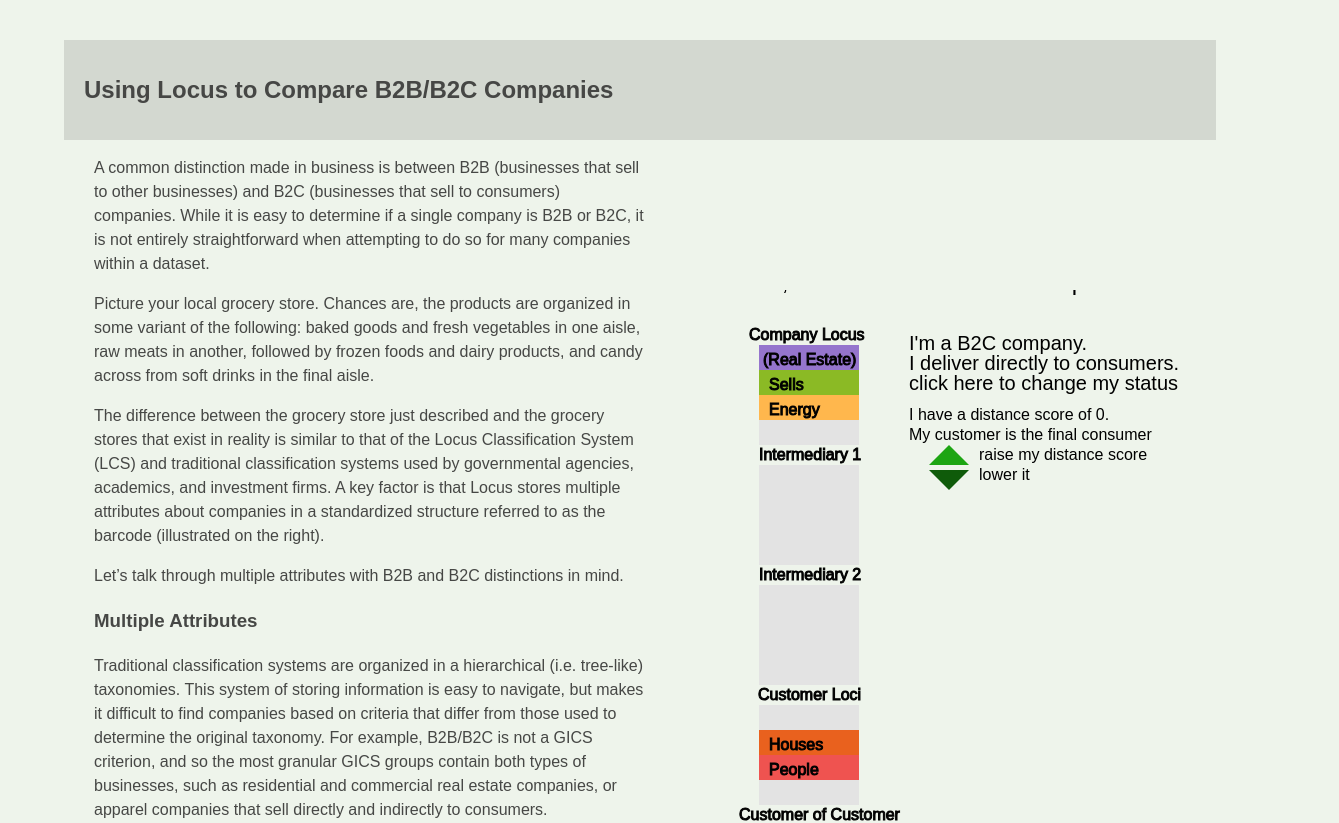
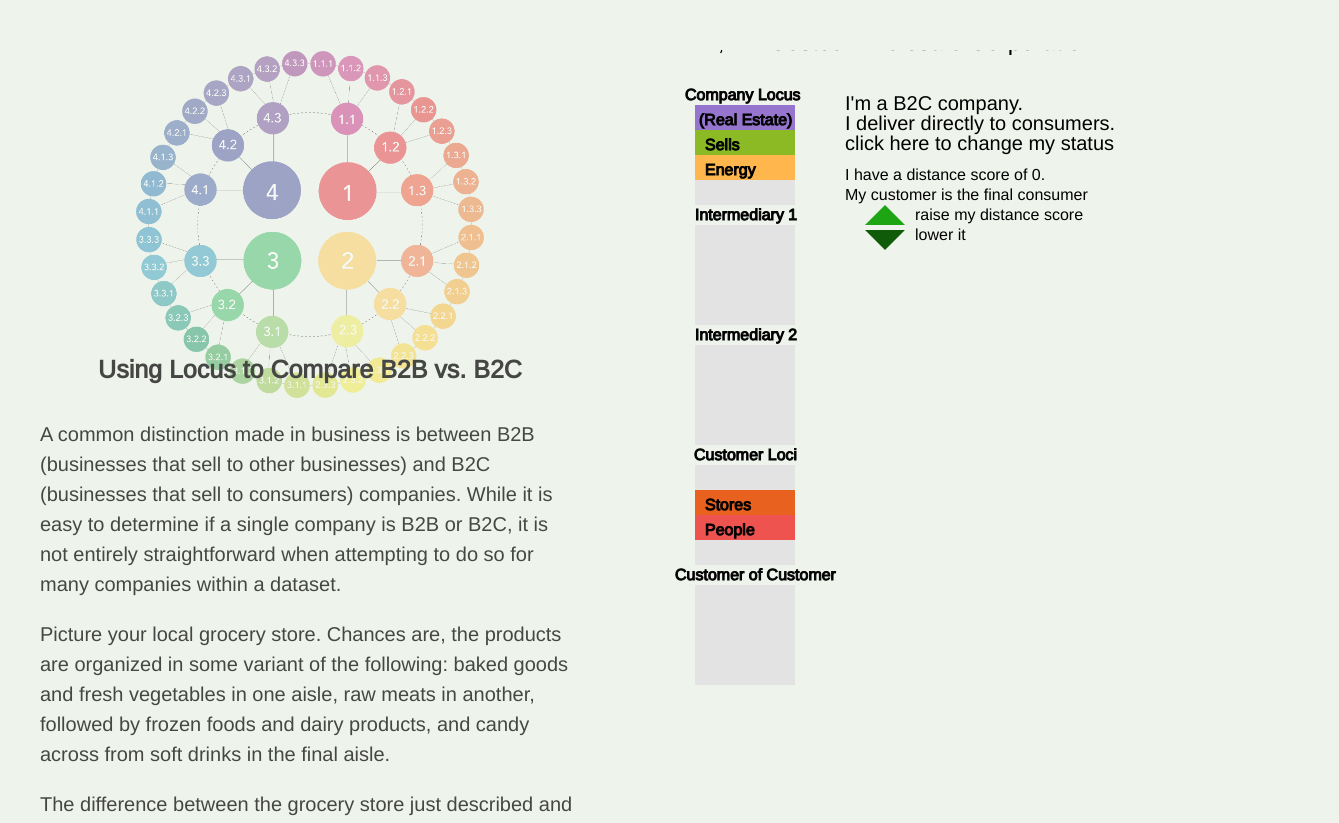
Before and after one commit to klenofjupiter/jkarticle, a React (Create React App) app: page / in a window 1280 px wide. Shown: the top 823 px of the page, 1339 px wide, since content can reach past the window. Built offline with nearby package versions, Linux system fonts and the light colour scheme.

Commit message:
layout and animation fixes

```diff
--- a/public/index.html
+++ b/public/index.html
@@ -10,6 +10,8 @@
     -->
     <link rel="manifest" href="%PUBLIC_URL%/manifest.json">
     <link rel="shortcut icon" href="%PUBLIC_URL%/favicon.ico">
+    <link href="https://fonts.googleapis.com/css?family=Arimo" rel="stylesheet">
+
     <!--
       Notice the use of %PUBLIC_URL% in the tags above.
       It will be replaced with the URL of the `public` folder during the build.
--- a/src/App.css
+++ b/src/App.css
@@ -1,27 +1,19 @@
 /*general styles and barcode viz*/
-.App-header {
-  padding: 20px;
-  background-color:#d3d8d0;
 
-}
-.App-title {
-  font-size: 1.5em;
-}
-
-.App-intro {
-  font-size: large;
-}
 .grid-container {
   display: grid;
-  /*grid-template-columns: 60% 40%;*/
   grid-template-columns: 600px auto;
   grid-column-gap: 75px;
+  padding-top: 0px;
+  margin-top: 0px;
 }
 .grid-left {
  grid-column-start: 1;
- margin-left: 20px;
+ margin-left: 30px;
+ margin-top: 30px;
  padding-right: 20px;
  line-height: 1.5;
+ font-size: 1.25em;
 }
 
 .grid-right {
@@ -38,47 +30,47 @@
 .clCode {
   display: block;
   opacity:0;
-  transition: all .5s
+  transition: all 3s
 }
 .clCode.makeViz{
   opacity: 1;
-  transition: all 2s
+  transition: all .1s
 }
 .f1Code {
   display: block;
   opacity: 0;
-  transition: all .5s;
+  transition: all 3s;
 }
 .f1Code.makeViz{
   opacity: 1;
-  transition: all 2s
+  transition: all .1s
 }
 .f2Code {
   display: block;
   opacity: 0;
-  transition: all .5s;
+  transition: all 3s;
 }
 .f2Code.makeViz{
   opacity: 1;
-  transition: all 2s
+  transition: all .1s
 }
 .custCode {
   display: block;
   opacity: 0;
-  transition: all .5s;
+  transition: all 3s;
 }
 .custCode.makeViz{
   opacity: 1;
-  transition: all 2s
+  transition: all .1s
 }
 .cust2Code {
   display: block;
   opacity: 0;
-  transition: all .5s;
+  transition: all 3s;
 }
 .cust2Code.makeViz{
   opacity: 1;
-  transition: all 2s
+  transition: all .1s
 }
 .distance-toggle {
  display: none;
@@ -97,22 +89,19 @@
 }
 
 body {
-  padding-left: 5vw;
-  padding-right: 5vw;
-  padding-top: 5vh;
   padding-bottom: 5vh;
   background-color:#eef4eb;
   color: #464745;
-  /*font-size: 1.20em;*/
+  font-family: 'Arimo', sans-serif;
 }
 .barcode-svg {
-  width: 600px ;
+  width: 470px ;
   height: 100vh;
   position: -webkit-sticky;
   position: sticky;
   top: 0;
-  padding-top: 150px;
   padding-right: 0px;
+  padding-top: 50px;
   margin-right: 0px;
 
   -moz-osx-font-smoothing: grayscale;
@@ -120,9 +109,7 @@
   transform: translateZ(0);
   transition: transform 0.25s ease-out;
 }
-.barcode-svg:hover, .barcode-svg:focus {
-  transform: scale(1.05);
-}
+
 article {
   padding-left: 10px;
 }
@@ -130,10 +117,17 @@
  overflow: visible;
 }
 h1 {
-  -moz-osx-font-smoothing: grayscale;
-  backface-visibility: hidden;
-  transform: translateZ(0);
-  transition: transform 0.25s ease-out;
+  /*border-style: solid;*/
+  padding-top: 300px;
+  text-align: center;
+  font-size: 1.25em;
+  padding-bottom: 10px;
+  background: url('36-Phase-Transparent.png');
+  background-size: auto 100%;
+  background-repeat: no-repeat;
+  background-position: center;
+  font-weight: bolder;
+
 }
 
 h2 {
@@ -150,10 +144,10 @@
   transform: translateZ(0);
   transition: transform 0.25s ease-out;
 }
-/*h3:hover, h3:focus {
-  transform: scale(1.05);
-}*/
-
+/*p {
+  font-weight: lighter;
+}
+*/
 .chart-one-left svg rect:hover {
   opacity: .7;
 }
@@ -172,10 +166,10 @@
 }
 
 .chart-one-left #form {
-      position: relative;
-      right: 10px;
-      top: 10px;
-      padding-bottom: 20px;
+  position: relative;
+  right: 10px;
+  top: 10px;
+  padding-bottom: 20px;
 }
 
 .chart-one-left  .axis path,
--- a/src/App.js
+++ b/src/App.js
@@ -56,11 +56,9 @@
 
     return (
       <div className="App">
-        <header className="App-header">
-          <h1 className="App-title">Using Locus to Compare B2B/B2C Companies</h1>
-        </header>
         <div className="grid-container">
         <article className="grid-left">
+         <h1 className="App-title">Using Locus to Compare B2B vs. B2C</h1>
           <section className="intro">
             <p>A common distinction made in business is between B2B (businesses that sell to other businesses) and B2C (businesses that sell to consumers) companies. While it is easy to determine if a single company is B2B or B2C, it is not entirely straightforward when attempting to do so for many companies within a dataset.</p>
             <p>Picture your local grocery store. Chances are, the products are organized in some variant of the following: baked goods and fresh vegetables in one aisle, raw meats in another, followed by frozen foods and dairy products, and candy across from soft drinks in the final aisle.</p>
--- a/src/Barcode.js
+++ b/src/Barcode.js
@@ -5,8 +5,6 @@
 
   componentDidMount() {
     makeData(this.props.data, this.props.distanceClicker, this.props.status, this.props.distance, this.props.businessClicker, this.props.showB2B)
-
-
       let score = document.getElementById('distance-score');
       let rect = score.getBoundingClientRect();
       if(rect && /*rect.top > 0 && */ rect.top < window.innerHeight){
--- a/src/makeData.js
+++ b/src/makeData.js
@@ -26,7 +26,7 @@
   'E': 'Energy',
   'F': 'People',
   '1.2':'Transports',
-  '1.3': 'Houses',
+  '1.3': 'Stores',
   '2.2': 'Produces',
   '3.1': 'Sells',
   '3.2': 'Exchanges',
@@ -56,6 +56,7 @@
   			  .attr('y', '0')
   			  .text(`Hi, I'm ${data.name}`)
   			  .attr('class', 'intro-barcode')
+
 
     let cl = []
     for (let field in data.cl){
@@ -314,6 +315,7 @@
         	return key[cust[i][1]]
         })
 
+
      let custLCS = custGroup.selectAll('.custCode')
       			  .data(cust)
       			  .enter()
@@ -410,9 +412,9 @@
     						  if(distance == 0){
     						  	return 'My customer is the final consumer'
     						  } else if(distance == 1){
-    						  	return 'There is one step between me and the consumer'
+    						  	return 'I am one step from the consumer'
     						  } else {
-    						  	return 'There are several steps between me and the consumer'
+    						  	return 'I am a few steps from the consumer'
     						  }
     						})
 
```
Also changed, not shown: src/36-Phase-Transparent.png (added).
